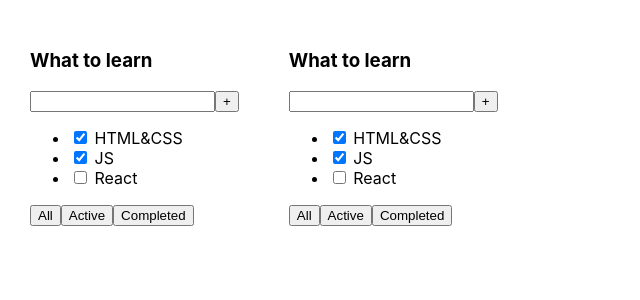
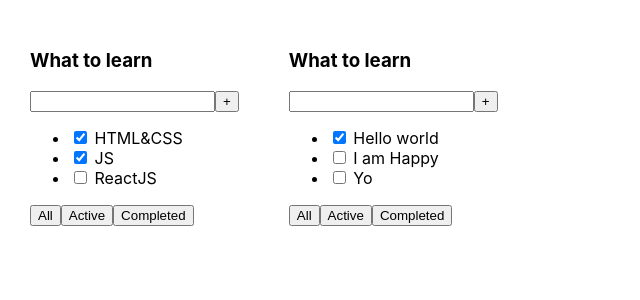
Before and after one commit to Maksimus39/todolist, a React (Create React App) app: page / in a window 1280 px wide. Shown: the top 300 px of the page, without its empty margins (0-640 px from the left). Built offline with nearby package versions, Linux system fonts and the light colour scheme.

Commit message:
lesson todolist - 1

```diff
--- a/src/App.tsx
+++ b/src/App.tsx
@@ -18,8 +18,8 @@
 
     return (
         <div className="App">
-            <Todolist title="What to learn"/>
-            <Todolist title="What to learn"/>
+            <Todolist title="What to learn" tasks={tasks1}/>
+            <Todolist title="What to learn" tasks={tasks2}/>
         </div>
     );
 }
--- a/src/Todolist.tsx
+++ b/src/Todolist.tsx
@@ -1,12 +1,19 @@
 import React from "react";
 
 
-
-type TodolistPropsType={
-    title:string
+type TasksType = {
+    id: number
+    title: string
+    isDone: boolean
 }
 
-export function Todolist(props:TodolistPropsType) {
+
+type TodolistPropsType = {
+    title: string
+    tasks: TasksType[]
+}
+
+export const Todolist: React.FC<TodolistPropsType> = (props) => {
     return (
         <div>
             <h3>{props.title}</h3>
@@ -15,9 +22,9 @@
                 <button>+</button>
             </div>
             <ul>
-                <li><input type="checkbox" checked={true}/> <span>HTML&CSS</span></li>
-                <li><input type="checkbox" checked={true}/> <span>JS</span></li>
-                <li><input type="checkbox" checked={false}/> <span>React</span></li>
+                <li><input type="checkbox" checked={props.tasks[0].isDone}/> <span>{props.tasks[0].title}</span></li>
+                <li><input type="checkbox" checked={props.tasks[1].isDone}/> <span>{props.tasks[1].title}</span></li>
+                <li><input type="checkbox" checked={props.tasks[2].isDone}/> <span>{props.tasks[2].title}</span></li>
             </ul>
             <div>
                 <button>All</button>
```
